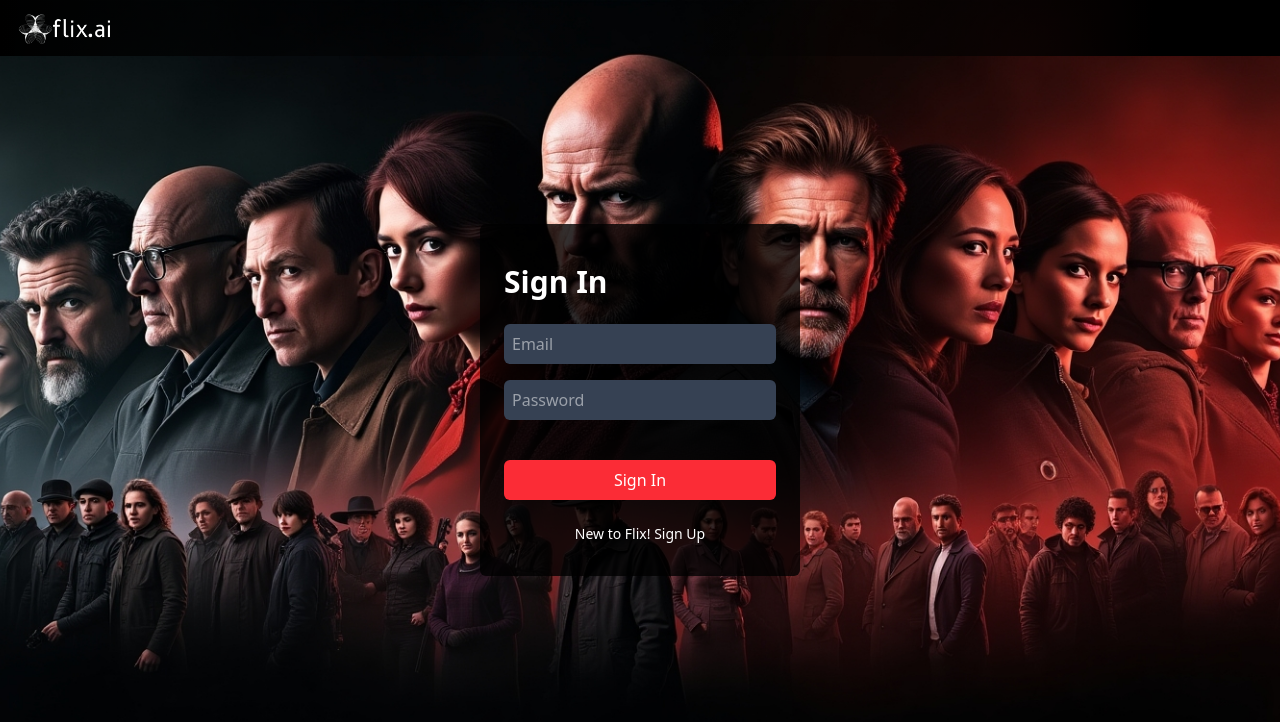
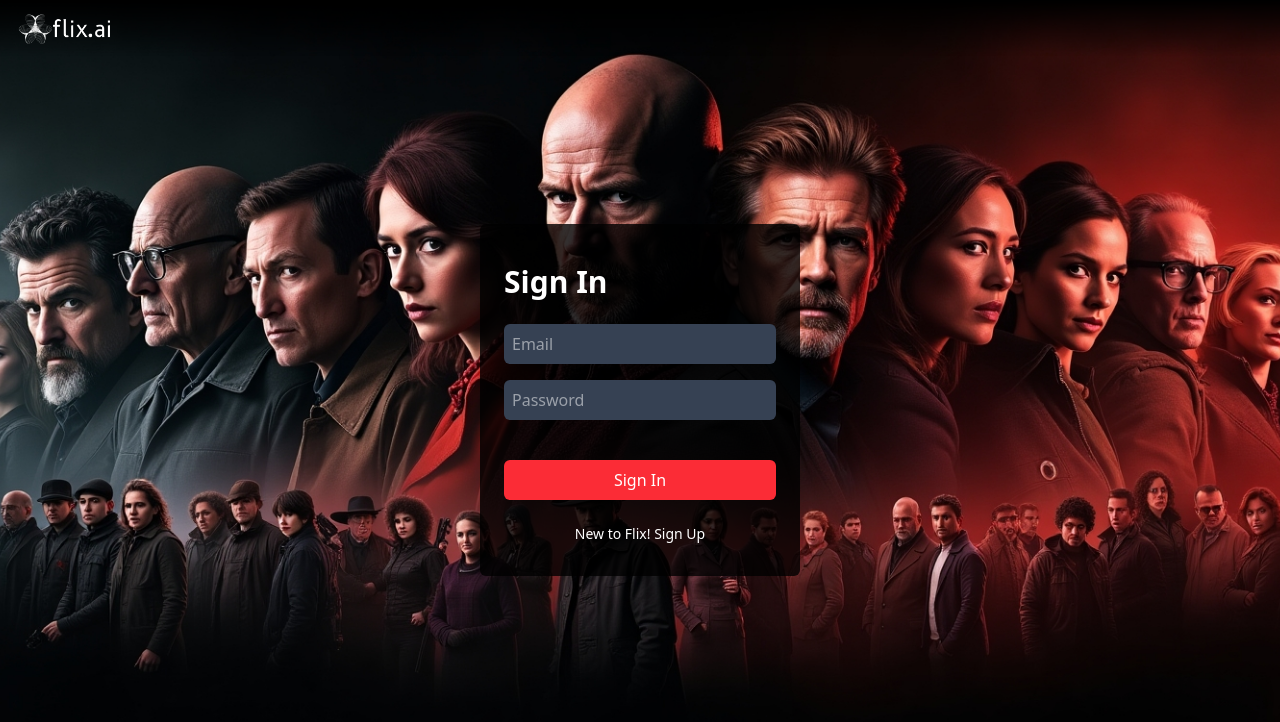
Before and after one commit to VirtualSingh/flix-ai, a React (Vite) app: page / in a window 1280 px wide. Shown: the top 722 px of the page. Built offline with nearby package versions, Linux system fonts and the light colour scheme; no server answers.

Commit message:
header position

```diff
--- a/src/components/Header.jsx
+++ b/src/components/Header.jsx
@@ -13,7 +13,7 @@ export default function Header() {
   const dispatch = useDispatch();
   const user = useSelector((store) => store.user);
   useEffect(() => {
-    onAuthStateChanged(auth, (user) => {
+    const unsubscribe = onAuthStateChanged(auth, (user) => {
       if (user) {
         dispatch(
           addUser({
@@ -23,13 +23,14 @@ export default function Header() {
             photoURL: user?.photoURL,
           })
         );
-        console.log(user);
+        // console.log(user);
         navigate("/browse");
       } else {
         dispatch(removeUser());
         navigate("/");
       }
     });
+    return () => unsubscribe();
   }, []);
 
   const handleSignOut = function () {
@@ -42,7 +43,7 @@ export default function Header() {
   };
 
   return (
-    <header className="header flex justify-between items-center h-14  px-4 bg-gradient-to-r from-black  via-transparent via-50% to-black to-90% ">
+    <header className="fixed z-10 top-0  w-screen flex justify-between items-center h-14  px-4 bg-gradient-to-b from-black  ">
       <span className="logo-wrapper inline-block h-full">
         <img src={logo} alt="logo" className="h-full" />
       </span>
```
